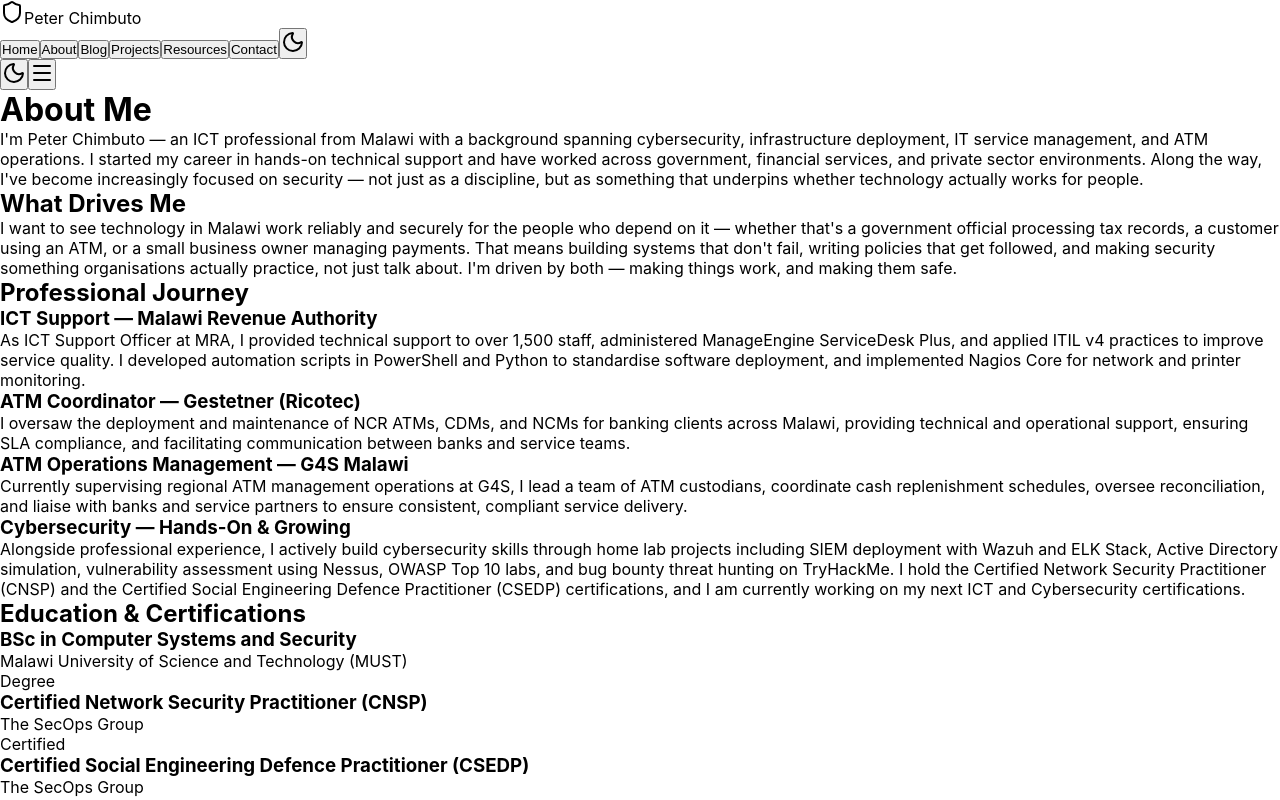
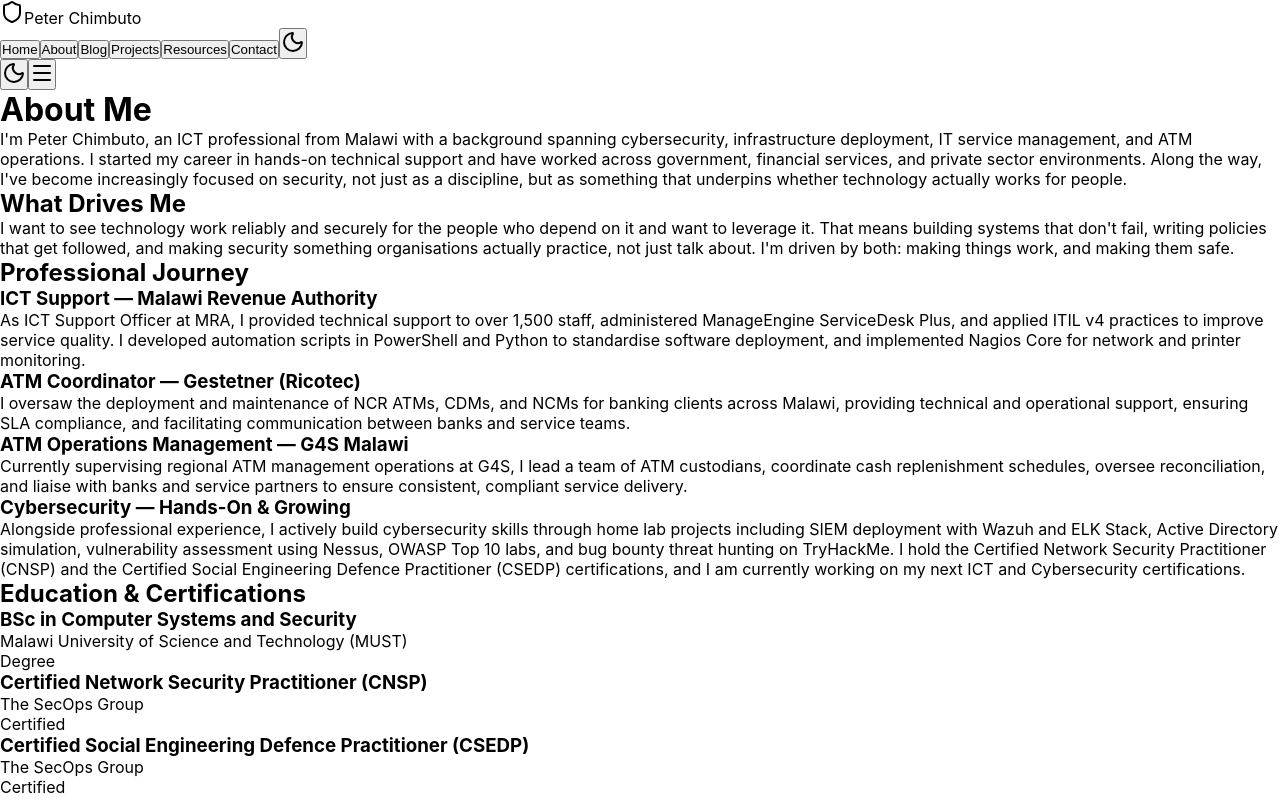
Before and after one commit to pchimbuto/CYBERSEC-1, a React (Create React App) app: page / in a window 1280 px wide. Both pictures are taken after a click on the button "View About". Shown: the top 800 px of the page. Built offline with nearby package versions, Linux system fonts and the light colour scheme.

Commit message:
Update App.js

```diff
--- a/src/App.js
+++ b/src/App.js
@@ -602,7 +602,7 @@ function About({ darkMode }) {
       {/* Bio */}
       <div className={`mb-8 p-6 rounded-lg ${darkMode ? 'bg-gray-800' : 'bg-blue-50 border border-blue-100'}`}>
         <p className={`text-lg leading-relaxed ${darkMode ? 'text-gray-300' : 'text-gray-700'}`}>
-          I'm Peter Chimbuto — an ICT professional from Malawi with a background spanning cybersecurity, infrastructure deployment, IT service management, and ATM operations. I started my career in hands-on technical support and have worked across government, financial services, and private sector environments. Along the way, I've become increasingly focused on security — not just as a discipline, but as something that underpins whether technology actually works for people.
+          I'm Peter Chimbuto, an ICT professional from Malawi with a background spanning cybersecurity, infrastructure deployment, IT service management, and ATM operations. I started my career in hands-on technical support and have worked across government, financial services, and private sector environments. Along the way, I've become increasingly focused on security, not just as a discipline, but as something that underpins whether technology actually works for people.
         </p>
       </div>
 
@@ -610,7 +610,7 @@ function About({ darkMode }) {
       <div className={`mb-12 p-6 rounded-lg border-l-4 ${darkMode ? 'bg-gray-900 border-blue-400' : 'bg-white border-blue-600 shadow-sm'}`}>
         <h2 className={`text-sm font-semibold uppercase tracking-widest mb-3 ${darkMode ? 'text-blue-400' : 'text-blue-600'}`}>What Drives Me</h2>
         <p className={`text-lg leading-relaxed ${darkMode ? 'text-gray-300' : 'text-gray-700'}`}>
-          I want to see technology in Malawi work reliably and securely for the people who depend on it — whether that's a government official processing tax records, a customer using an ATM, or a small business owner managing payments. That means building systems that don't fail, writing policies that get followed, and making security something organisations actually practice, not just talk about. I'm driven by both — making things work, and making them safe.
+          I want to see technology work reliably and securely for the people who depend on it and want to leverage it. That means building systems that don't fail, writing policies that get followed, and making security something organisations actually practice, not just talk about. I'm driven by both: making things work, and making them safe.
         </p>
       </div>
 
```
